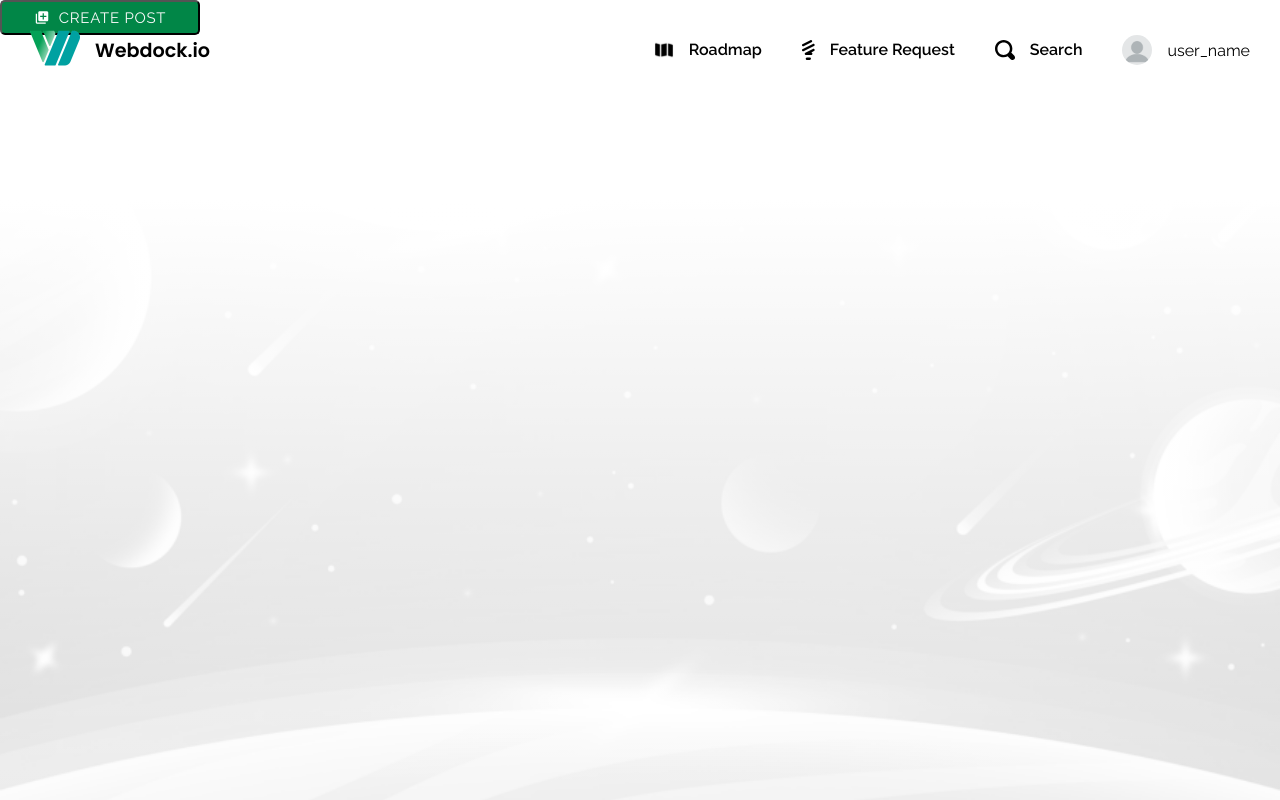
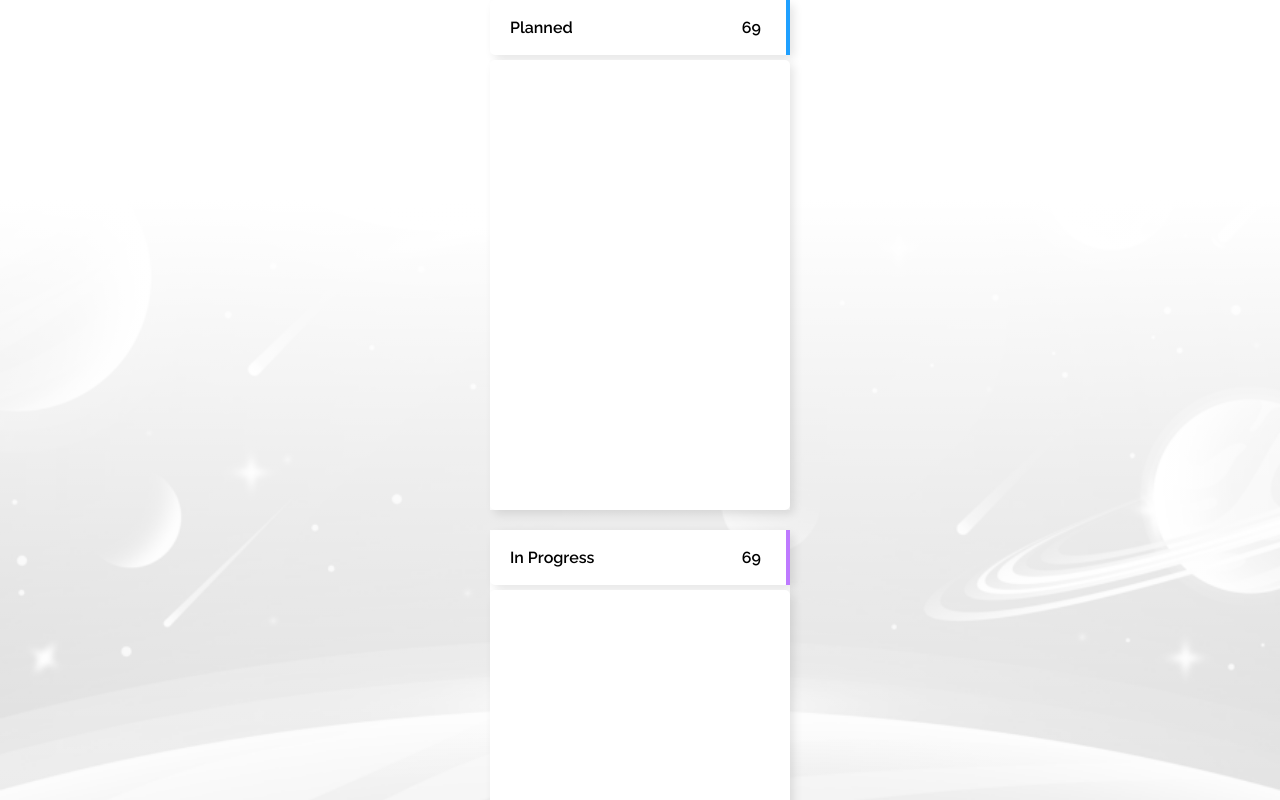
Before and after one commit to soklope/webdock, a React (Vite) app in the folder webdock-app/: page / in a window 1280 px wide. Shown: the top 800 px of the page. Built offline with nearby package versions, Linux system fonts and the light colour scheme.

Commit message:
Added roadmap container with styling
Added roadmap container styling + jsx
Created folder for roadmapContainerChildren

```diff
--- a/webdock-app/src/App.jsx
+++ b/webdock-app/src/App.jsx
@@ -1,6 +1,7 @@
 import { BrowserRouter, Routes, Route } from "react-router-dom";
 import Navigation from "./layout/navigation/Navigation";
 import CreatePostBtn from "./components/CreatePostBtn/CreatePostBtn";
+import RoadmapContainer from "./components/RoadmapContainer/RoadmapContainer";
 
 export default function App() {
   return (
@@ -8,10 +9,30 @@ export default function App() {
       <div className="background__image">
         <BrowserRouter>
           <Routes>
-            <Route path="/" element={<Navigation />}></Route>
+            {/* <Route path="/" element={<Navigation />}></Route> */}
           </Routes>
         </BrowserRouter>
-        <CreatePostBtn />
+        {/* <CreatePostBtn /> */}
+        <RoadmapContainer
+          statusTitle={"Planned"}
+          postCount={69}
+          statusColor={"planned-color"}
+          statusColorDesktop={"planned-color"}
+        />
+
+        <RoadmapContainer
+          statusTitle={"In Progress"}
+          postCount={69}
+          statusColor={"in-progress-color"}
+          statusColorDesktop={"in-progress-color"}
+        />
+
+        <RoadmapContainer
+          statusTitle={"Complete"}
+          postCount={69}
+          statusColor={"complete-color"}
+          statusColorDesktop={"complete-color"}
+        />
       </div>
     </div>
   );
--- /dev/null
+++ b/webdock-app/src/components/RoadmapContainer/RoadmapContainer.jsx
@@ -0,0 +1,37 @@
+import { useState, useEffect } from "react";
+import "./RoadmapContainer.scss";
+
+export default function RoadmapContainer({ statusTitle, postCount, statusColor, statusColorDesktop }) {
+
+  const [containerIsOpen, setContainerIsOpen] = useState(false)
+
+  const test = () => {
+    setContainerIsOpen(!containerIsOpen)
+  }
+
+  return (
+
+    <>
+      <div className="roadmap-container">
+        <div className="roadmap-container__tooltip" onClick={test}>
+          <p>{statusTitle}</p>
+          <span className={`roadmap-container__dropdown-icon ${statusColor} ${containerIsOpen ? "rotate" : ""}`}></span>
+          <p className="roadmap-container__postcount">{postCount}</p>
+          <div className={`roadmap-container__color-indicator ${statusColorDesktop}`}/>
+        </div>
+
+        { containerIsOpen  &&
+
+          <div className="roadmap-container__dropdown">
+
+          </div>
+
+        }
+
+        <div className="roadmap-container__children">
+
+        </div>
+      </div>
+    </>
+  )
+}
--- /dev/null
+++ b/webdock-app/src/components/RoadmapContainer/RoadmapContainer.scss
@@ -0,0 +1,119 @@
+@use '../../global-styling/Variables.scss' as v;
+
+.my-post-color {
+    filter: invert(67%) sepia(74%) saturate(4267%) hue-rotate(1deg) brightness(97%) contrast(96%);
+}
+
+.review-color {
+    filter: invert(70%) sepia(23%) saturate(358%) hue-rotate(131deg) brightness(93%) contrast(89%);
+}
+
+.planned-color {
+    filter: invert(54%) sepia(91%) saturate(2206%) hue-rotate(181deg) brightness(96%) contrast(110%);
+}
+
+.in-progress-color {
+    filter: invert(64%) sepia(56%) saturate(4088%) hue-rotate(225deg) brightness(99%) contrast(109%);
+}
+
+.complete-color {
+    filter: invert(81%) sepia(45%) saturate(766%) hue-rotate(46deg) brightness(93%) contrast(76%);
+}
+
+.rotate {
+    transition: 0.1s;
+    transform: rotate(180deg);
+}
+
+.roadmap-container {
+    margin: auto; //remove this in prod
+    margin-bottom: 20px; // remove this in prod
+    width: 300px;
+    background-color: white;
+    font: v.$primary-font;
+
+    &__children {
+        display: none;
+    }
+
+    &__dropdown {
+        margin-top: 5px;
+        border-radius: 5px;
+        background-color: white;
+        box-shadow: 4px 4px 10px 0px rgba(0, 0, 0, 0.10);
+        padding: 15px;
+        overflow: auto;
+        height: 150px;
+    }
+
+    &__tooltip {
+        width: 100%;
+        cursor: pointer;
+        font-weight: 600;
+        height: 75px;
+        border-radius: 5px;
+        display: flex;
+        gap: 5px;
+        align-items: center;
+        box-shadow: 4px 4px 10px 0px rgba(0, 0, 0, 0.10);
+        padding: 15px;
+    }
+
+    &__dropdown-icon {
+        transition: 0.1s;
+        height: 25px;
+        width: 25px;
+        background-image: url('../../content/gfx/Icons/dropdown-icon.svg');
+    }
+
+    &__postcount {
+        margin-left: auto;
+    }
+
+    &__color-indicator {
+        display: none;
+        background-color: black;
+    }
+
+    @media screen and (min-width: v.$desktop-screen) {
+
+        &__children {
+            display: block;
+            margin-top: 5px;
+            border-radius: 5px;
+            background-color: white;
+            box-shadow: 4px 4px 10px 0px rgba(0, 0, 0, 0.10);
+            padding: 15px;
+            height: 450px;
+            overflow: auto;
+
+            div {
+                font-size: 2.5rem;
+            }
+        }
+
+        &__dropdown {
+            display: none;
+        }
+
+        &__tooltip {
+            width: 100%;
+            height: 55px;
+            padding: 0px 0px 0px 20px;
+        }
+
+        &__postcount {
+            margin-right: 20px;
+        }
+
+        &__color-indicator {
+            display: block;
+            width: 4px;
+            height: 100%;
+        }
+
+        &__dropdown-icon {
+            display: none;
+        }
+    }
+}
```
Also changed, not shown: webdock-app/src/components/RoadmapChildren/RoadmapChildren.jsx (added), webdock-app/src/components/RoadmapChildren/RoadmapChildren.scss (added), webdock-app/src/content/gfx/Icons/dropdown-icon.svg (added).
